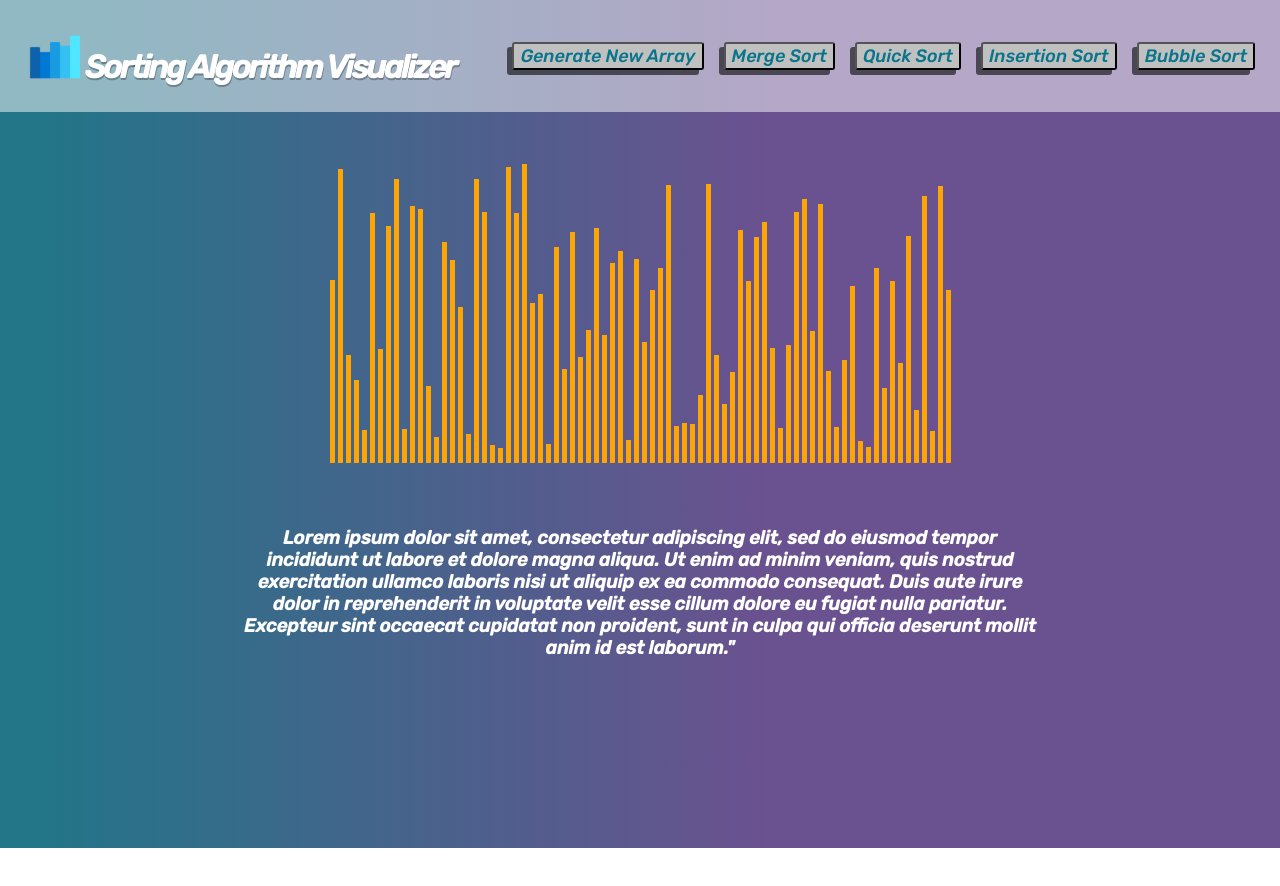
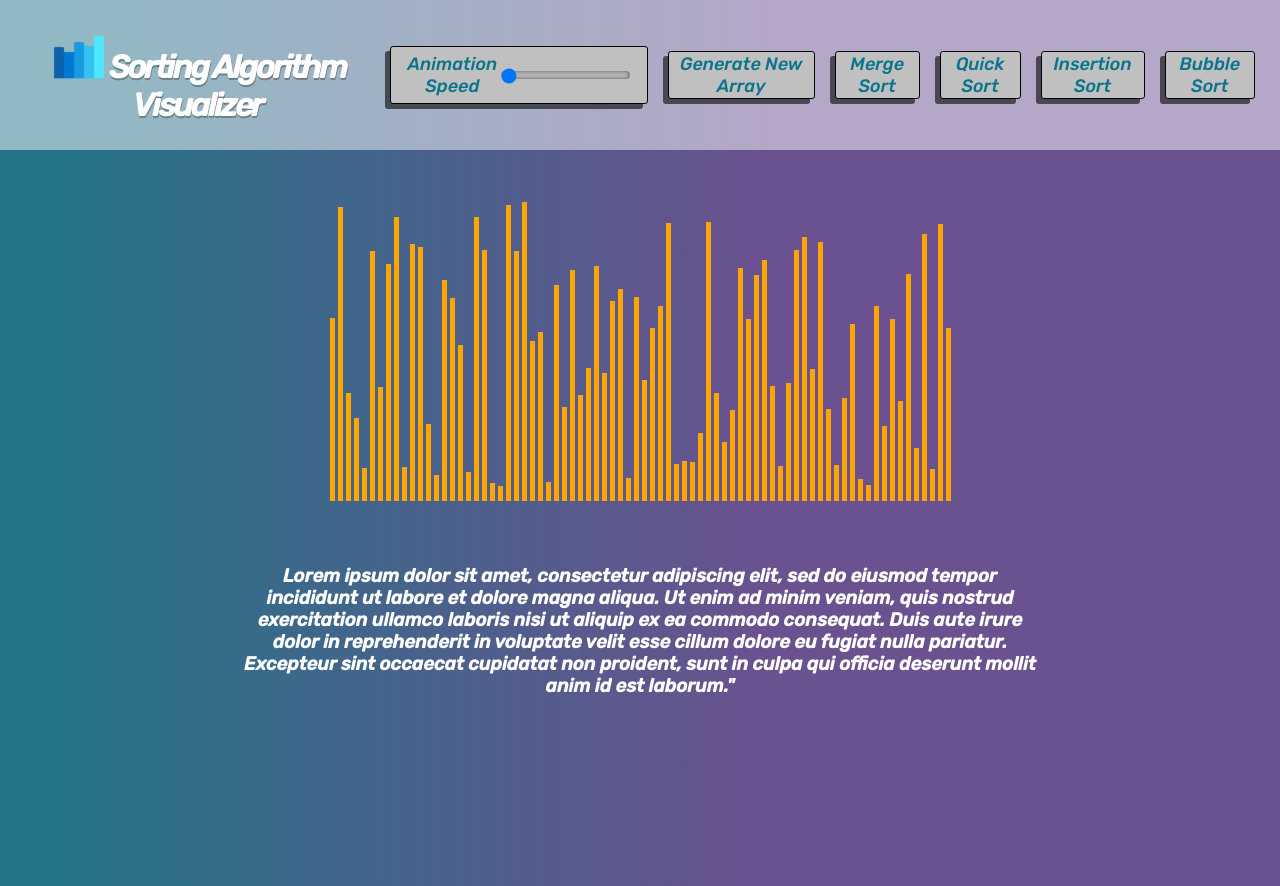
Before and after one commit to Dylan-Burns/Sorting-Algorithm-Visualization, a React (Create React App) app: page / in a window 1280 px wide. Before the commit the page ends 848 px from the top, so only its background shows below. Built offline with nearby package versions, Linux system fonts and the light colour scheme.

Commit message:
Added Animation Speed Slider Component

```diff
--- a/src/Visualizer/Visualizer.css
+++ b/src/Visualizer/Visualizer.css
@@ -32,6 +32,7 @@ body {
   font-family: "Rubik", sans-serif;
   font-size: 18px;
   color: #0a748b;
+  border: 1px solid;
   border-radius: 3px;
   border-color: black;
   background-color:silver;
@@ -90,3 +91,68 @@ body {
 .info--text {
   padding: 20px;
 }
+
+/* ANIMATION SPEED SLIDER */
+/* Style for the slider thumb */
+.slider-container input[type="range"]::-webkit-slider-thumb {
+  -webkit-appearance: none;
+  appearance: none;
+  margin-top: -3px;
+  width: 25px;
+  height: 25px;
+  border-radius: 50%;
+  background: #0a748b; /* Thumb color */
+  cursor: pointer;
+}
+
+.slider-container input[type="range"]::-moz-range-thumb {
+  width: 25px;
+  height: 25px;
+  border-radius: 50%;
+  background: #0a748b; /* Thumb color */
+  cursor: pointer;
+  box-shadow: -2px 2px rgba(0, 0, 0, 0.582);
+}
+
+/* Style for the slider track */
+.slider-container input[type="range"]::-webkit-slider-runnable-track {
+  width: 100%;
+  height: 8px;
+  cursor: pointer;
+  background: silver; /* Track color */
+  border-radius: 5px;
+  box-shadow: inset 0 0 5px rgba(0, 0, 0, 0.582);
+}
+
+.slider-container input[type="range"]::-moz-range-track {
+  width: 100%;
+  height: 8px;
+  cursor: pointer;
+  background: silver; /* Track color */
+  border-radius: 5px;
+  box-shadow: inset 0 0 5px rgba(0, 0, 0, 0.582);
+}
+
+/* Style for the slider container */
+.slider-container {
+  margin: 0 20px;
+  background: silver;
+  padding: 6px 15px;
+  border-radius: 3px;
+  box-shadow: -5px 5px rgba(0, 0, 0, 0.582);
+
+  display: inline-flex;
+  text-align: center;
+  font-family: "Rubik", sans-serif;
+  font-size: 18px;
+  color: #0a748b;
+  border: 1px solid;
+  border-color: black;
+}
+
+/* Adjust the font style to match buttons */
+.slider-container label {
+  font-family: "Rubik", sans-serif;
+  font-size: 18px;
+  color: #0a748b;
+}
--- a/src/Visualizer/Visualizer.js
+++ b/src/Visualizer/Visualizer.js
@@ -34,8 +34,10 @@ export default class Visualizer extends React.Component {
 
         this.state = {
           array: [],
-          isSorting: false, // Add this line
-      }
+          isSorting: false,
+          animationSpeed: 1, // Set a default speed value
+        };
+
     }
 
     componentDidMount(){
@@ -52,6 +54,11 @@ export default class Visualizer extends React.Component {
         this.setState({ array });
     }
 
+    handleSpeedChange = (event) => {
+      this.setState({ animationSpeed: Number(event.target.value) });
+    };
+
+
     insertionSort() {
       if(this.state.isSorting) return; // Prevent sorting if already sorting
       this.setState({ isSorting: true }); // Set isSorting to true to disable buttons
@@ -61,26 +68,25 @@ export default class Visualizer extends React.Component {
           const isColorChange = animations[i][0] === "comparison1" || animations[i][0] === "comparison2";
           const arrayBars = document.getElementsByClassName("array--bar");
           if(isColorChange) {
-                const color = animations[i][0] === "comparison1" ?  this.secondaryColor : this.primaryColor;
+              const color = animations[i][0] === "comparison1" ? this.secondaryColor : this.primaryColor;
               const [, barOneIndex, barTwoIndex] = animations[i];
               const barOneStyle = arrayBars[barOneIndex].style;
               const barTwoStyle = arrayBars[barTwoIndex].style;
               setTimeout(() => {
                   barOneStyle.backgroundColor = color;
                   barTwoStyle.backgroundColor = color;
-                }, i * this.animationSpeed);
+              }, i * this.state.animationSpeed);
           } else {
               const [, barIndex, newHeight] = animations[i];
               const barStyle = arrayBars[barIndex].style;
               setTimeout(() => {
                   barStyle.height = `${newHeight}px`;
-                }, i * animationSpeed);
+              }, i * this.state.animationSpeed);
           }
       }
-        // Set a timeout for the duration of the animations to re-enable the buttons
       setTimeout(() => {
           this.setState({ isSorting: false });
-      }, animations.length * this.animationSpeed);
+      }, animations.length * this.state.animationSpeed);
   }
 
     bubbleSort() {
@@ -105,7 +111,7 @@ export default class Visualizer extends React.Component {
             setTimeout(() => {
               barOneStyle.backgroundColor = color;
               barTwoStyle.backgroundColor = color;
-            }, i * this.animationSpeed);
+          }, i * this.state.animationSpeed);
           } else {
             const [, barIndex, newHeight] = animations[i];
             if (barIndex === -1) {
@@ -114,13 +120,13 @@ export default class Visualizer extends React.Component {
             const barStyle = arrayBars[barIndex].style;
             setTimeout(() => {
               barStyle.height = `${newHeight}px`;
-            }, i * this.animationSpeed);
+          }, i * this.state.animationSpeed);
           }
         }
         // Set a timeout for the duration of the animations to re-enable the buttons
         setTimeout(() => {
           this.setState({ isSorting: false });
-        }, animations.length * this.animationSpeed);
+        }, animations.length * this.state.animationSpeed);
     }
 
     quickSort() {
@@ -145,7 +151,7 @@ export default class Visualizer extends React.Component {
             setTimeout(() => {
               barOneStyle.backgroundColor = color;
               barTwoStyle.backgroundColor = color;
-            }, i * this.animationSpeed);
+            }, i * this.state.animationSpeed);
           } else {
             const [, barIndex, newHeight] = animations[i];
             if (barIndex === -1) {
@@ -154,13 +160,13 @@ export default class Visualizer extends React.Component {
             const barStyle = arrayBars[barIndex].style;
             setTimeout(() => {
               barStyle.height = `${newHeight}px`;
-            }, i * this.animationSpeed);
+            }, i * this.state.animationSpeed);
           }
         }
         // Set a timeout for the duration of the animations to re-enable the buttons
         setTimeout(() => {
           this.setState({ isSorting: false });
-        }, animations.length * this.animationSpeed);
+        }, animations.length * this.state.animationSpeed);
     }
 
     mergeSort() {
@@ -180,19 +186,19 @@ export default class Visualizer extends React.Component {
             setTimeout(() => {
               barOneStyle.backgroundColor = color;
               barTwoStyle.backgroundColor = color;
-            }, i * this.animationSpeed);
+            }, i * this.state.animationSpeed);
           } else {
             setTimeout(() => {
               const [barOneIdx, newHeight] = animations[i];
               const barOneStyle = arrayBars[barOneIdx].style;
               barOneStyle.height = `${newHeight}px`;
-            }, i * this.animationSpeed);
+            }, i * this.state.animationSpeed);
           }
         }
         // Set a timeout for the duration of the animations to re-enable the buttons
         setTimeout(() => {
           this.setState({ isSorting: false });
-        }, animations.length * this.animationSpeed);
+        }, animations.length * this.state.animationSpeed);
     }
 
     render() {
@@ -206,6 +212,20 @@ export default class Visualizer extends React.Component {
                       <img src={icon} className="nav--icon" alt="Sorting Algorithm Visualizer" />
                       Sorting Algorithm Visualizer
                     </h1>
+
+                    { /* ANIMATION SPEED SLIDER */ }
+                    <div className="slider-container">
+                      <label htmlFor="animation-speed-slider">Animation Speed </label>
+                      <input
+                        id="animation-speed-slider"
+                        type="range"
+                        min="1"
+                        max="10"
+                        value={this.state.animationSpeed}
+                        onChange={this.handleSpeedChange}
+                        step="0.1"
+                      />
+                    </div>
 
                     { /* BUTTONS */ }
                     <div className="nav--buttons">
```
Lines whose indentation alone changed are shown as unchanged.
